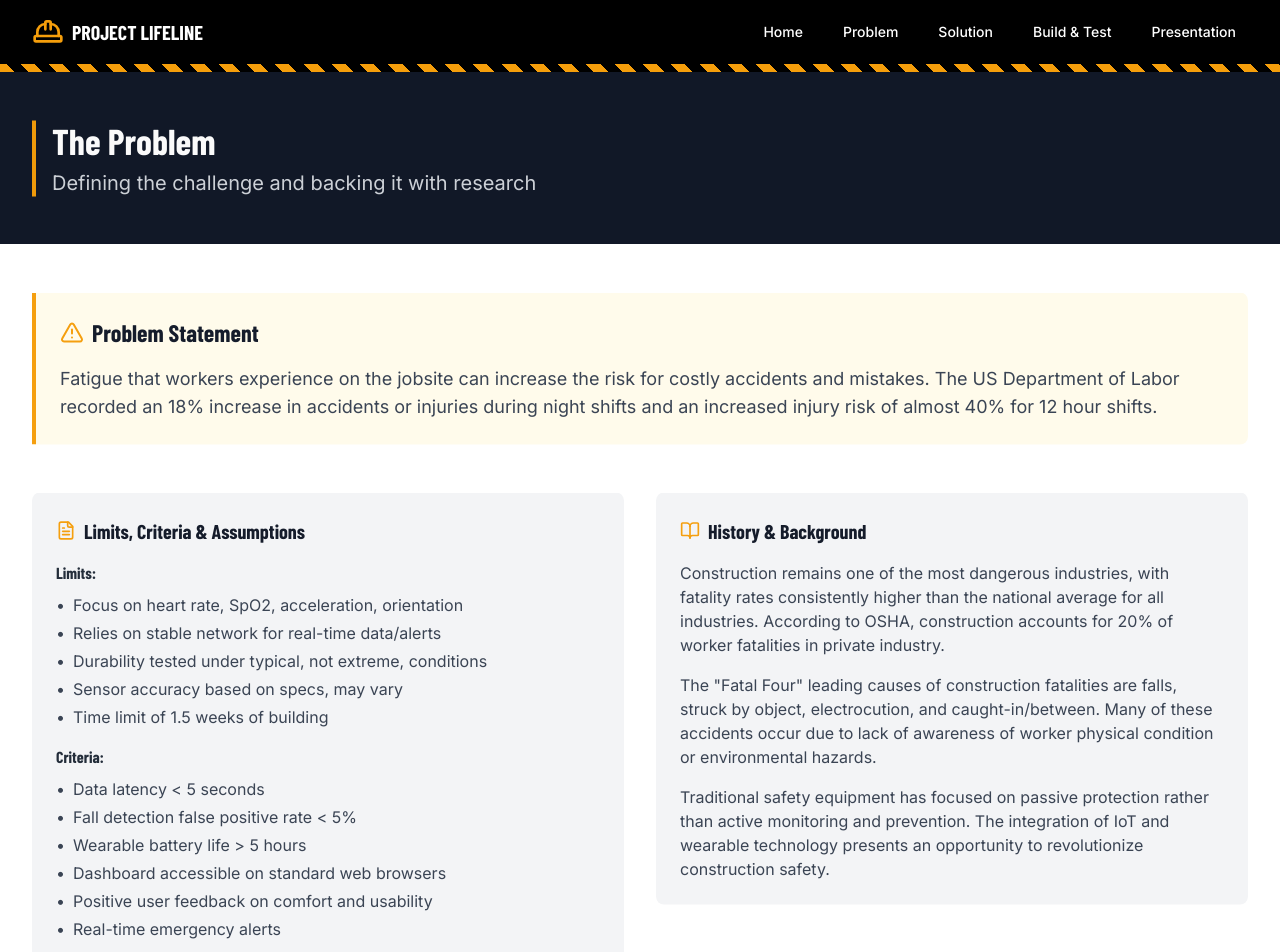
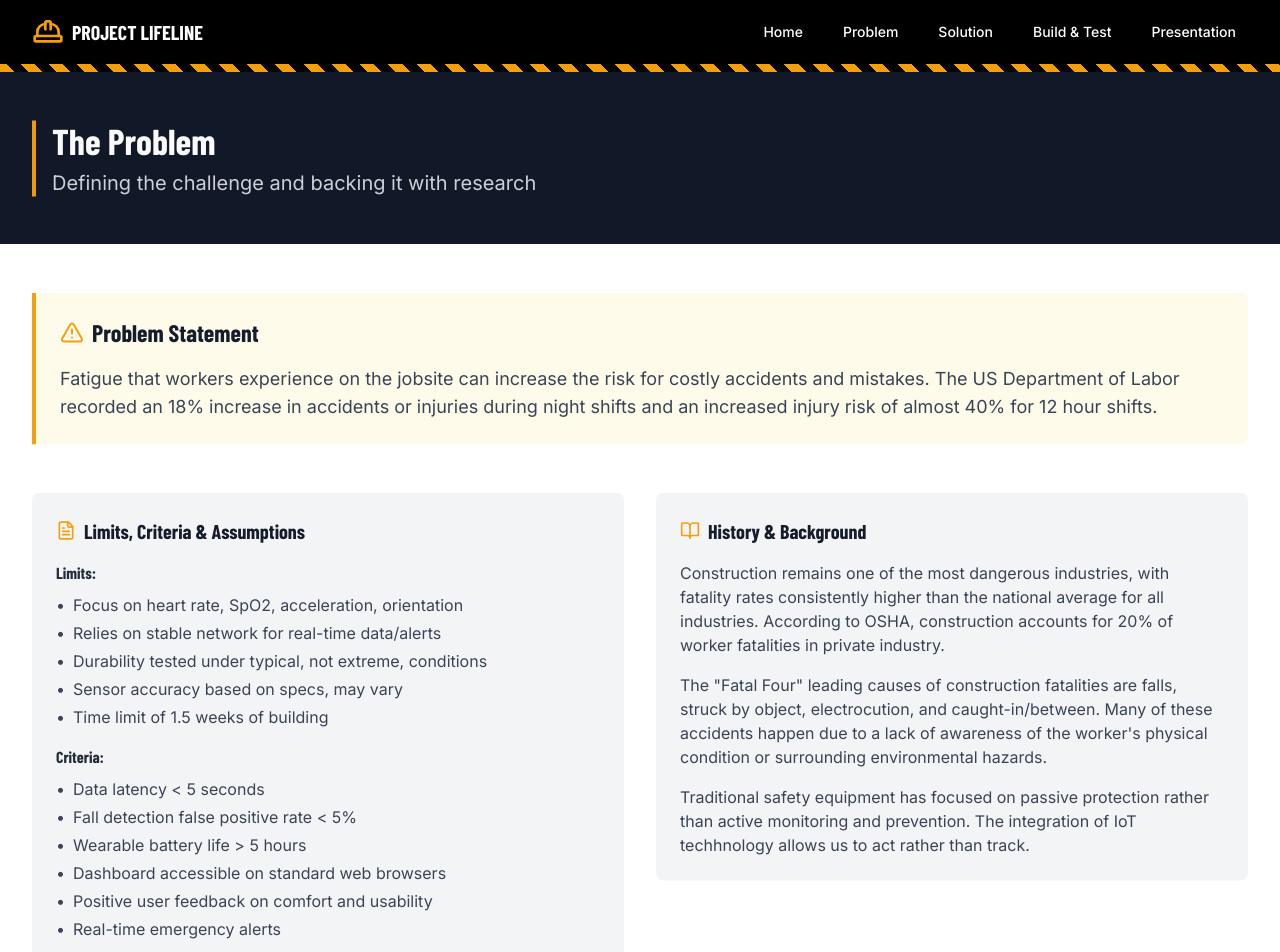
Before and after one commit to hriday-j-patel/Project-LifeLine-Portfolio, a Next.js app: page /problem in a window 1280 px wide. Shown: the top 952 px of the page. Built offline with nearby package versions, Linux system fonts and the light colour scheme; a web font is replaced by a local one.

Commit message:
Modified historical context.

```diff
--- a/app/problem/page.tsx
+++ b/app/problem/page.tsx
@@ -153,13 +153,12 @@ export default function ProblemPage() {
                 </p>
                 <p>
                   The "Fatal Four" leading causes of construction fatalities are falls, struck by object, electrocution,
-                  and caught-in/between. Many of these accidents occur due to lack of awareness of worker physical
-                  condition or environmental hazards.
+                  and caught-in/between. Many of these accidents happen due to a lack of awareness of the worker's physical
+                  condition or surrounding environmental hazards.
                 </p>
                 <p>
                   Traditional safety equipment has focused on passive protection rather than active monitoring and
-                  prevention. The integration of IoT and wearable technology presents an opportunity to revolutionize
-                  construction safety.
+                  prevention. The integration of IoT techhnology allows us to act rather than track.
                 </p>
               </div>
             </div>
```
